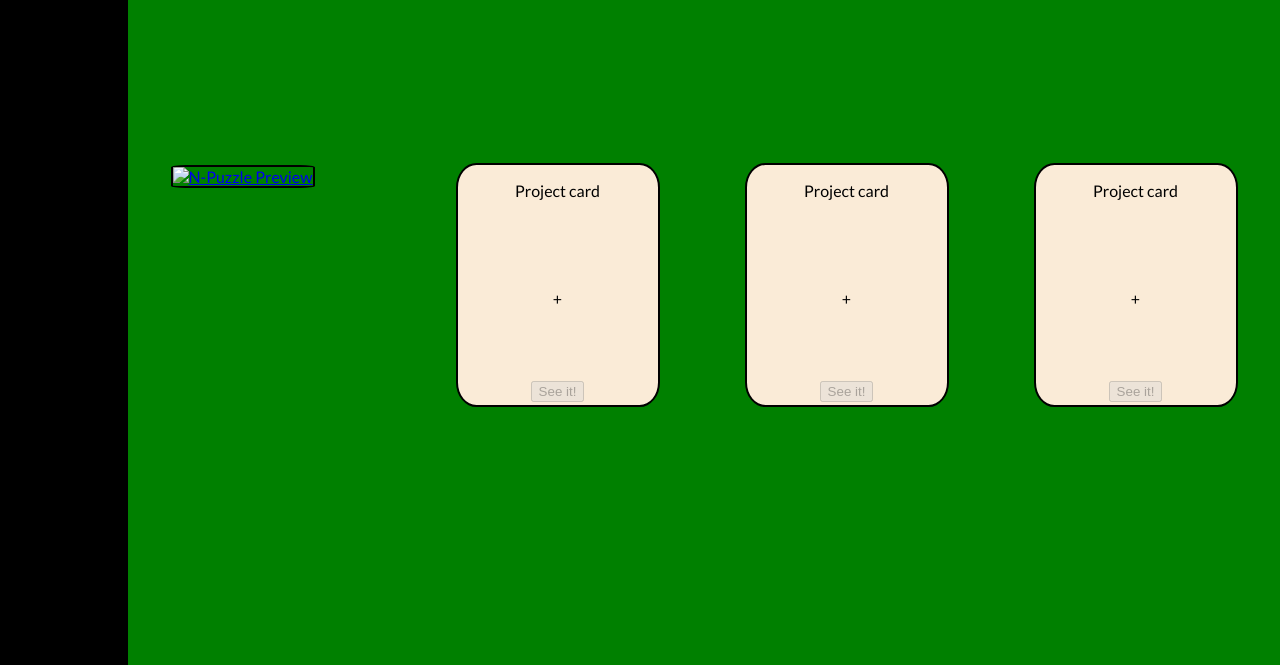
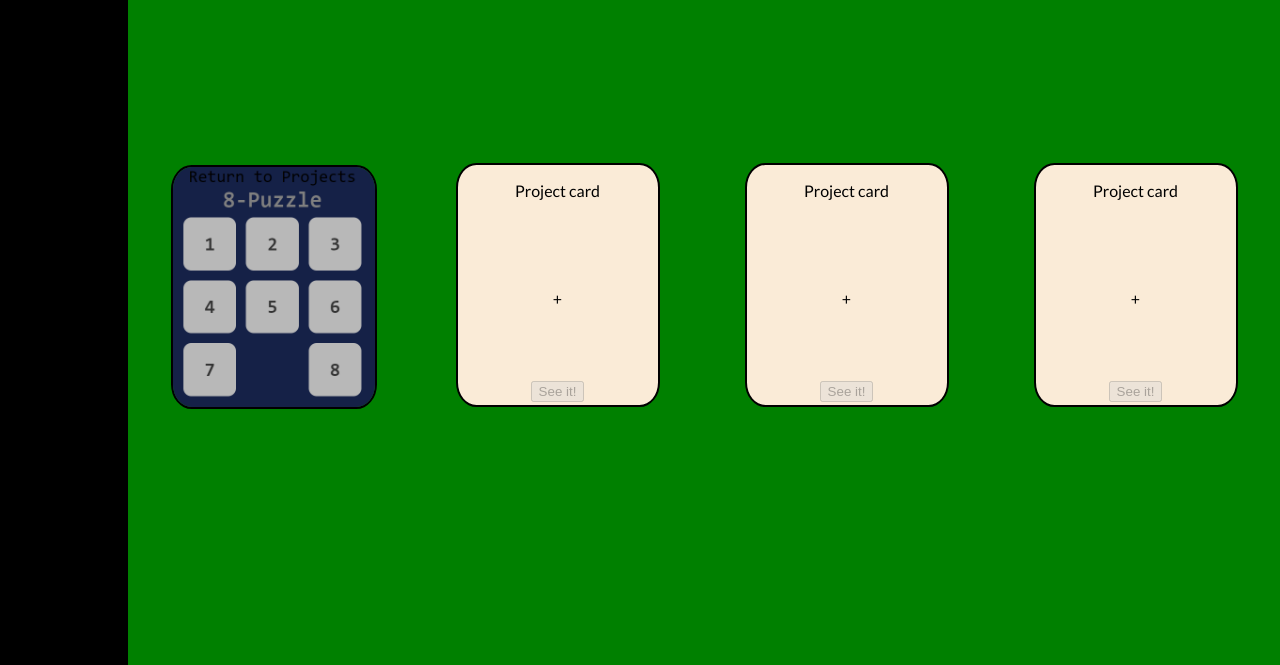
Before and after one commit to danielstich/blog-server, a website: page public/index.html in a window 1280 px wide. Shown: the part 135-800 px from the top of the page. Drawn offline with Linux system fonts and the light colour scheme; the site is published under a folder, as on GitHub Pages, so addresses that start at the root find nothing.

Commit message:
updated broken link

```diff
--- a/public/index.html
+++ b/public/index.html
@@ -37,7 +37,7 @@
 
 
                 <div class="cardfilled">
-                    <a href="/public/projects/N-Puzzle/"><img src="/public/img/n-puzzle.PNG" alt="N-Puzzle Preview"></a>
+                    <a href="./projects/N-Puzzle/"><img src="./img/n-puzzle.PNG" alt="N-Puzzle Preview"></a>
 
                 </div>
                 <div class="card">
```
